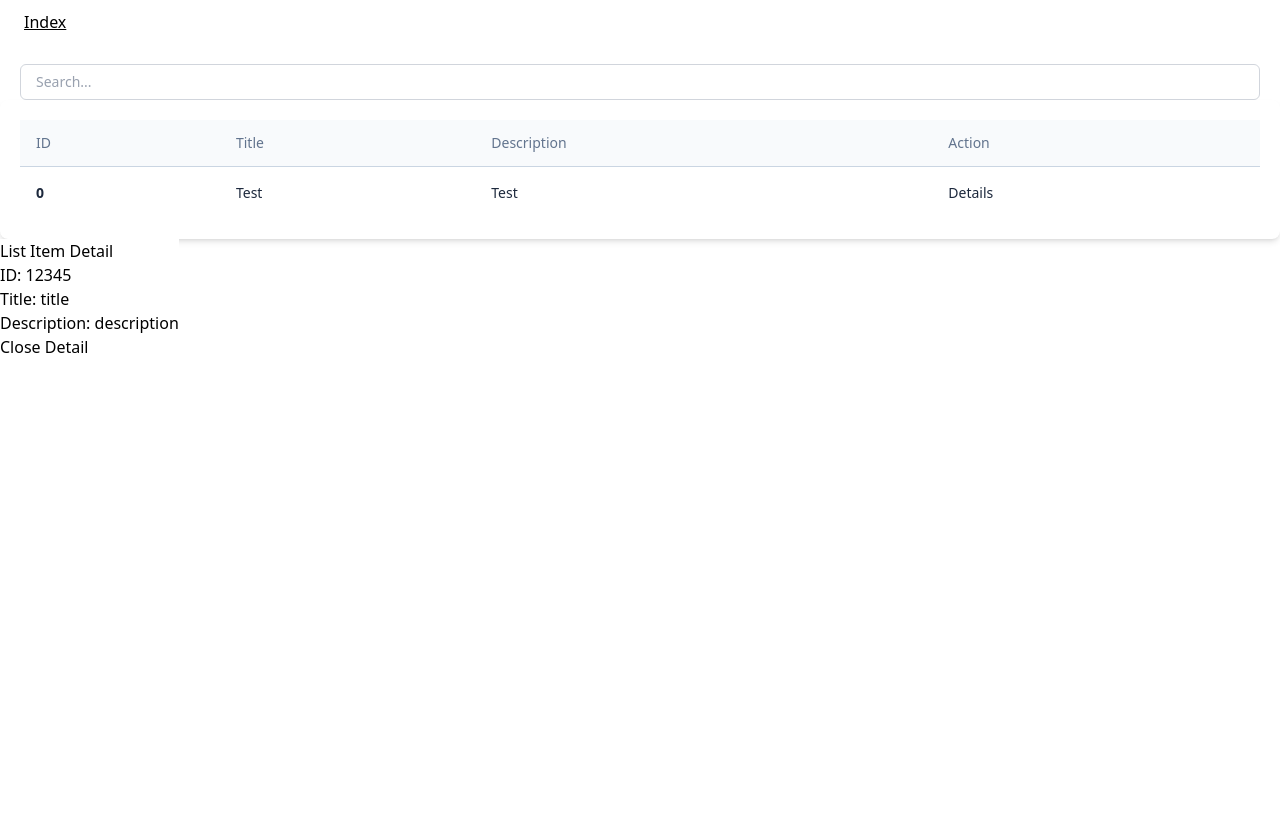
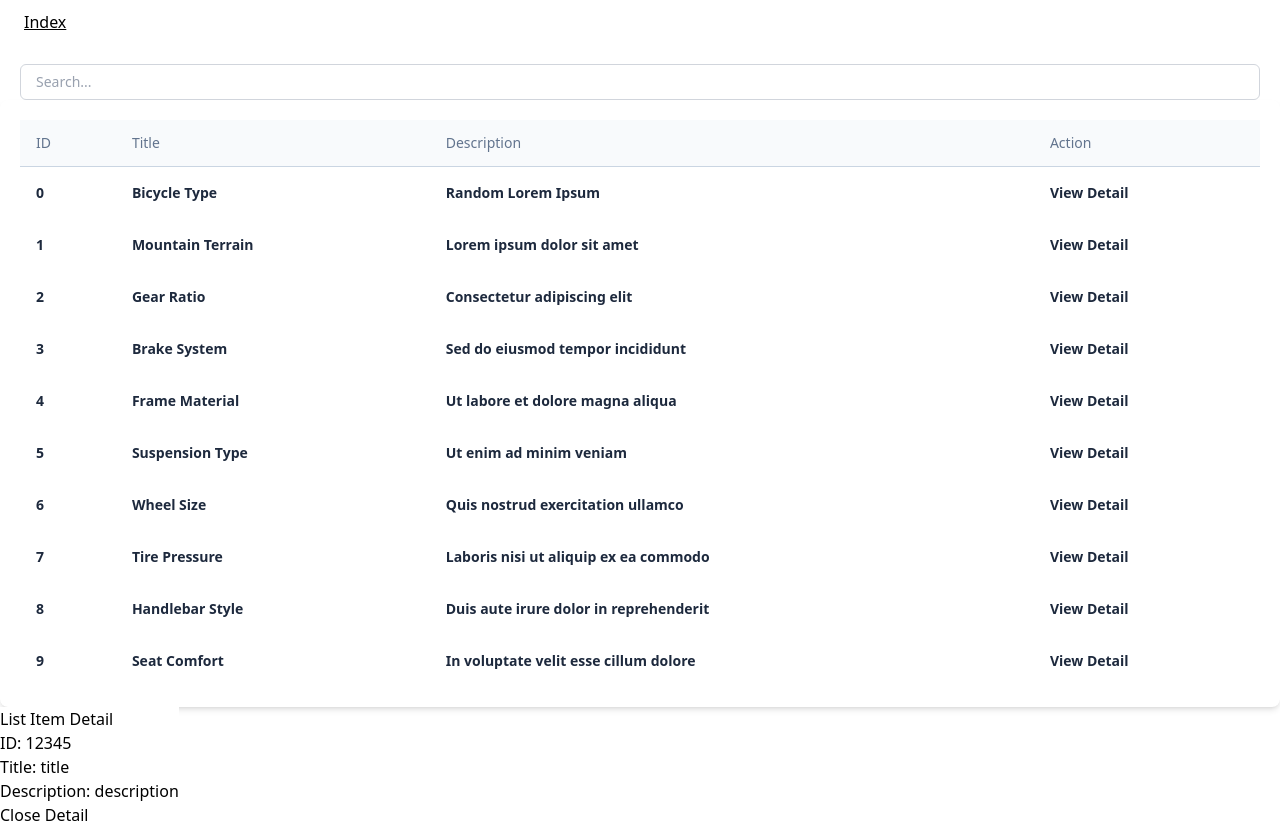
Before and after one commit to newmediapilot/react-19-bike-shop, a React (Vite) app: page / in a window 1280 px wide. Before the commit the page ends 800 px from the top, so only its background shows below. Built offline with nearby package versions, Linux system fonts and the light colour scheme; data requests are answered from the project's data file.

Commit message:
Update Listings.tsx

```diff
--- a/src/components/Listings.tsx
+++ b/src/components/Listings.tsx
@@ -1,3 +1,5 @@
+import {NavLink} from 'react-router';
+
 export type ListData = {
     id: number,
     title: string,
@@ -11,7 +13,7 @@ export type ListData = {
  */
 const Listings = function List({list = []}: { list: ListData }) {
     return (
-        <div className="flex flex-col w-full h-full overflow-scroll text-gray-700 bg-white shadow-md rounded-lg bg-clip-border p-5">
+        list.length && <div className="flex flex-col w-full h-full overflow-scroll text-gray-700 bg-white shadow-md rounded-lg bg-clip-border p-5">
             <table className="w-full text-left table-auto min-w-max text-slate-800">
                 <thead>
                 <tr className="text-slate-500 border-b border-slate-300 bg-slate-50">
@@ -38,28 +40,21 @@ const Listings = function List({list = []}: { list: ListData }) {
                 </tr>
                 </thead>
                 <tbody>
-                <tr className="hover:bg-slate-50">
-                    <td className="p-4">
-                        <p className="text-sm font-bold">
-                            0
-                        </p>
-                    </td>
-                    <td className="p-4">
-                        <p className="text-sm">
-                            Test
-                        </p>
-                    </td>
-                    <td className="p-4">
-                        <p className="text-sm">
-                            Test
-                        </p>
-                    </td>
-                    <td className="p-4">
-                        <p className="text-sm">
-                            Details
-                        </p>
-                    </td>
-                </tr>
+                    {
+                        list.map((item, a) =>
+                            <tr key={a} className="hover:bg-slate-50">
+                                {Object.keys(item).map((key, b) =>
+                                    <td key={b} className="p-4">
+                                        <p className="text-sm font-bold">{item[key]}</p>
+                                    </td>
+                                )}
+                                <td className="p-4">
+                                    <p className="text-sm font-bold">
+                                        <NavLink to={`./?v=${a}`}>View Detail</NavLink>
+                                    </p>
+                                </td>
+                            </tr>)
+                    }
                 </tbody>
             </table>
         </div>
```
